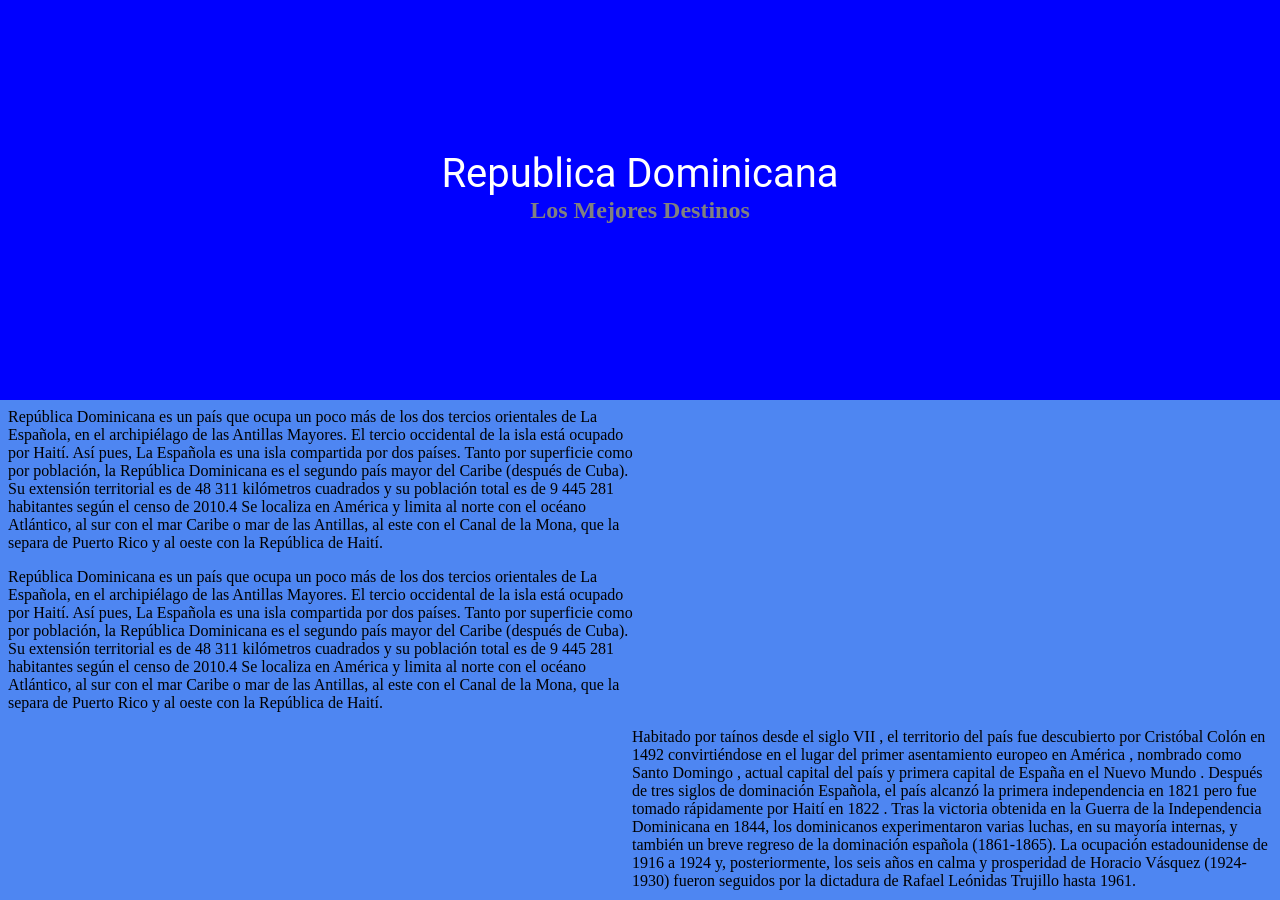
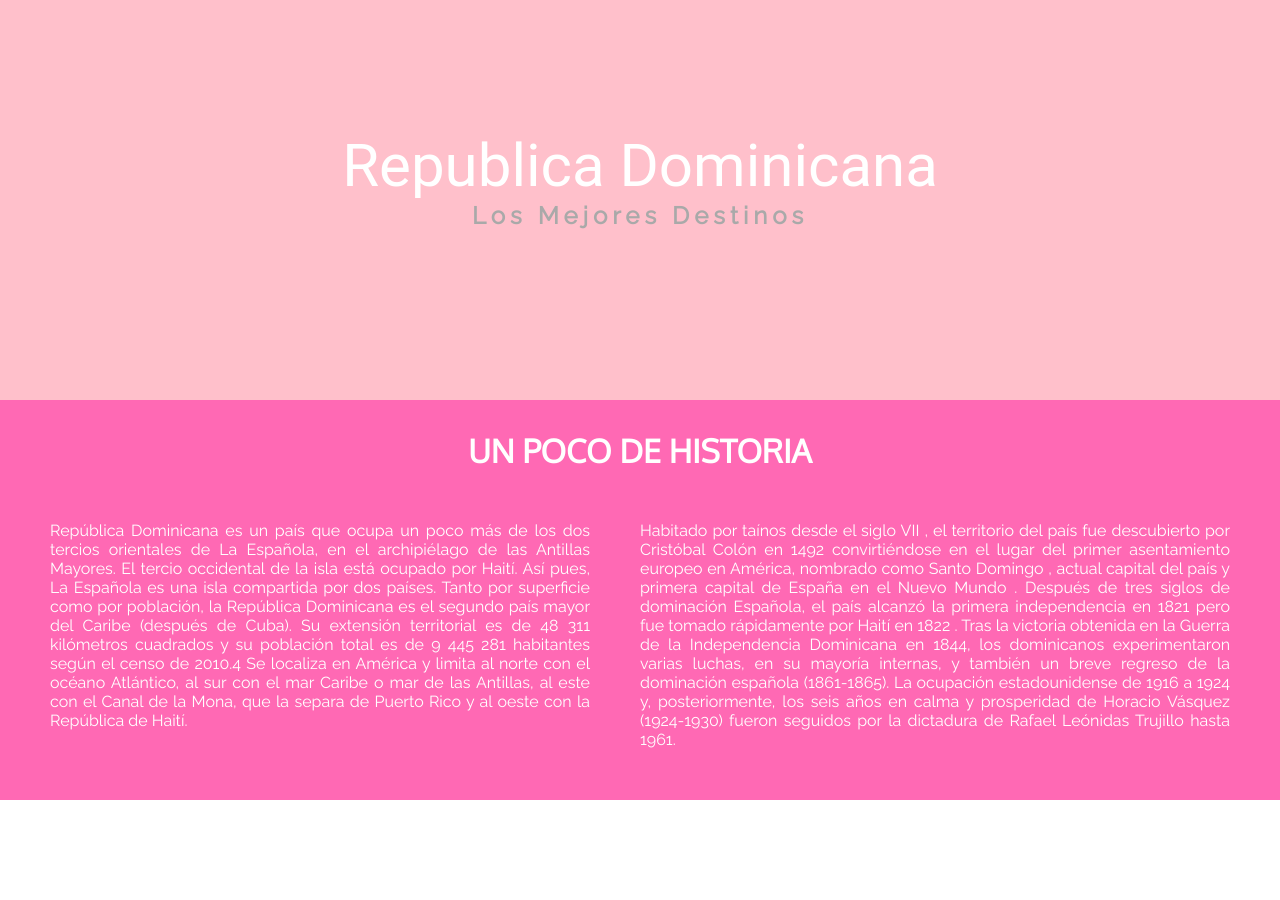
Before and after one commit to algenisromero/destinos, a plain HTML site: page index.html in a window 1280 px wide. After the commit the page ends 800 px from the top, so only its background shows below. Drawn offline with Linux system fonts and the light colour scheme.

Commit message:
Adding Third Section
Adding a new third section with images and more.

```diff
--- a/index.html
+++ b/index.html
@@ -7,6 +7,7 @@
     <meta http-equiv="X-UA-Compatible" content="ie=edge">
     <title>Mejores Destinos</title>
     <link rel="stylesheet" href="style.css" type="text/css">
+    <link href="https://fonts.googleapis.com/css?family=Raleway|Oxygen" rel="stylesheet">
 </head>
 
 <body>
@@ -15,22 +16,29 @@
         <h2>Los Mejores Destinos</h2>
     </div>
     <div class="wrap">
-        <div>
-            <p class="left"> Rep&uacute;blica Dominicana es un pa&iacute;s que ocupa un poco m&aacute;s de los dos tercios orientales de La Espa&ntilde;ola, en el archipi&eacute;lago de las Antillas Mayores. El tercio occidental de la isla est&aacute; ocupado por Hait&iacute;.
-                As&iacute; pues, La Espa&ntilde;ola es una isla compartida por dos pa&iacute;ses. Tanto por superficie como por poblaci&oacute;n, la Rep&uacute;blica Dominicana es el segundo pa&iacute;s mayor del Caribe (despu&eacute;s de Cuba). Su extensi&oacute;n
-                territorial es de 48 311 kil&oacute;metros cuadrados y su poblaci&oacute;n total es de 9 445 281 habitantes seg&uacute;n el censo de 2010.4 Se localiza en Am&eacute;rica y limita al norte con el oc&eacute;ano Atl&aacute;ntico, al sur con
-                el mar Caribe o mar de las Antillas, al este con el Canal de la Mona, que la separa de Puerto Rico y al oeste con la Rep&uacute;blica de Hait&iacute;. </p>
-                <p class="left"> Rep&uacute;blica Dominicana es un pa&iacute;s que ocupa un poco m&aacute;s de los dos tercios orientales de La Espa&ntilde;ola, en el archipi&eacute;lago de las Antillas Mayores. El tercio occidental de la isla est&aacute; ocupado por Hait&iacute;.
-                    As&iacute; pues, La Espa&ntilde;ola es una isla compartida por dos pa&iacute;ses. Tanto por superficie como por poblaci&oacute;n, la Rep&uacute;blica Dominicana es el segundo pa&iacute;s mayor del Caribe (despu&eacute;s de Cuba). Su extensi&oacute;n
-                    territorial es de 48 311 kil&oacute;metros cuadrados y su poblaci&oacute;n total es de 9 445 281 habitantes seg&uacute;n el censo de 2010.4 Se localiza en Am&eacute;rica y limita al norte con el oc&eacute;ano Atl&aacute;ntico, al sur con
-                    el mar Caribe o mar de las Antillas, al este con el Canal de la Mona, que la separa de Puerto Rico y al oeste con la Rep&uacute;blica de Hait&iacute;. </p>
+        <h1>un poco de historia</h1>
+        <div class="left">
+            <p class="ptxt">Rep&uacute;blica Dominicana es un pa&iacute;s que ocupa un poco m&aacute;s de los dos tercios orientales de La
+                Espa&ntilde;ola, en el archipi&eacute;lago de las Antillas Mayores. El tercio occidental de la isla est&aacute;
+                ocupado por Hait&iacute;. As&iacute; pues, La Espa&ntilde;ola es una isla compartida por dos pa&iacute;ses.
+                Tanto por superficie como por poblaci&oacute;n, la Rep&uacute;blica Dominicana es el segundo pa&iacute;s
+                mayor del Caribe (despu&eacute;s de Cuba). Su extensi&oacute;n territorial es de 48 311 kil&oacute;metros
+                cuadrados y su poblaci&oacute;n total es de 9 445 281 habitantes seg&uacute;n el censo de 2010.4 Se localiza
+                en Am&eacute;rica y limita al norte con el oc&eacute;ano Atl&aacute;ntico, al sur con el mar Caribe o mar
+                de las Antillas, al este con el Canal de la Mona, que la separa de Puerto Rico y al oeste con la Rep&uacute;blica
+                de Hait&iacute;.</p>
         </div>
-        <div>
-            <p class="right"> Habitado por ta&iacute;nos desde el siglo VII , el territorio del pa&iacute;s fue descubierto por Crist&oacute;bal Col&oacute;n en 1492 convirti&eacute;ndose en el lugar del primer asentamiento europeo en Am&eacute;rica , nombrado como Santo
-                Domingo , actual capital del pa&iacute;s y primera capital de Espa&ntilde;a en el Nuevo Mundo . Despu&eacute;s de tres siglos de dominaci&oacute;n Espa&ntilde;ola, el pa&iacute;s alcanz&oacute; la primera independencia en 1821 pero fue
-                tomado r&aacute;pidamente por Hait&iacute; en 1822 . Tras la victoria obtenida en la Guerra de la Independencia Dominicana en 1844, los dominicanos experimentaron varias luchas, en su mayor&iacute;a internas, y tambi&eacute;n un breve
-                regreso de la dominaci&oacute;n espa&ntilde;ola (1861-1865). La ocupaci&oacute;n estadounidense de 1916 a 1924 y, posteriormente, los seis a&ntilde;os en calma y prosperidad de Horacio V&aacute;squez (1924-1930) fueron seguidos por la
-                dictadura de Rafael Le&oacute;nidas Trujillo hasta 1961. </p>
+
+        <div class="right">
+            <p class="ptxt">Habitado por ta&iacute;nos desde el siglo VII , el territorio del pa&iacute;s fue descubierto por Crist&oacute;bal
+                Col&oacute;n en 1492 convirti&eacute;ndose en el lugar del primer asentamiento europeo en Am&eacute;rica, nombrado como Santo Domingo , actual capital del pa&iacute;s y primera capital de Espa&ntilde;a en el Nuevo
+                Mundo . Despu&eacute;s de tres siglos de dominaci&oacute;n Espa&ntilde;ola, el pa&iacute;s alcanz&oacute;
+                la primera independencia en 1821 pero fue tomado r&aacute;pidamente por Hait&iacute; en 1822 . Tras la victoria
+                obtenida en la Guerra de la Independencia Dominicana en 1844, los dominicanos experimentaron varias luchas,
+                en su mayor&iacute;a internas, y tambi&eacute;n un breve regreso de la dominaci&oacute;n espa&ntilde;ola
+                (1861-1865). La ocupaci&oacute;n estadounidense de 1916 a 1924 y, posteriormente, los seis a&ntilde;os en
+                calma y prosperidad de Horacio V&aacute;squez (1924-1930) fueron seguidos por la dictadura de Rafael Le&oacute;nidas
+                Trujillo hasta 1961.</p>
         </div>
     </div>
 </body>
--- a/style.css
+++ b/style.css
@@ -1,42 +1,63 @@
-*{
-  margin: 0;
-  padding: 0;
+* {
+    margin: 0;
+    padding: 0;
+    /*border: 1px solid blueviolet;*/
+}
+
+body {
+    width: 1280px;
+    margin: 0 auto;
 }
 
 .jumbotron {
-    background-color: blue;
+    background-color: pink;
     height: 400px;
 }
 
-h1 {
+.jumbotron > h1 {
     color: white;
     font-size: 40px;
     font-family: "Roboto";
     font-weight: 400;
+    font-size: 60px;
     line-height: normal;
     text-align: center;
     margin: 0;
-    padding-top: 150px;
+    padding-top: 130px;
 }
 
 h2 {
-    color: gray;
+    color:rgb(66.3%, 66.3%, 66.3%);
+    font-family: 'Raleway', sans-serif;
     text-align: center;
+    letter-spacing: 5px;
     margin: 0;
 }
 
 .wrap {
-    height: 500px;
-    margin: 0 auto;
-    background-color: rgb(78, 134, 242);
+    float: left;
+    width: 100%;
+    height: 400px;
+    background-color: hotpink;
 }
-.left{
-  width: 50%;
-  margin: 8px;
-  float: left;
+
+.wrap h1 {
+    color: white;
+    font-family: 'Oxygen', sans-serif;
+    text-align: center;
+    text-transform: uppercase;
+    padding-top: 30px;
+    text-decoration:
 }
-.right{
-  width: 50%;
-  margin: 8px;
-  float: right;
+
+.left {
+    text-align: justify;
+    float: left;
+    width: 50%;
 }
+.ptxt {
+    font-family: 'Raleway', sans-serif;
+    text-align: justify;
+    padding: 50px;
+    color: white;
+}
```
